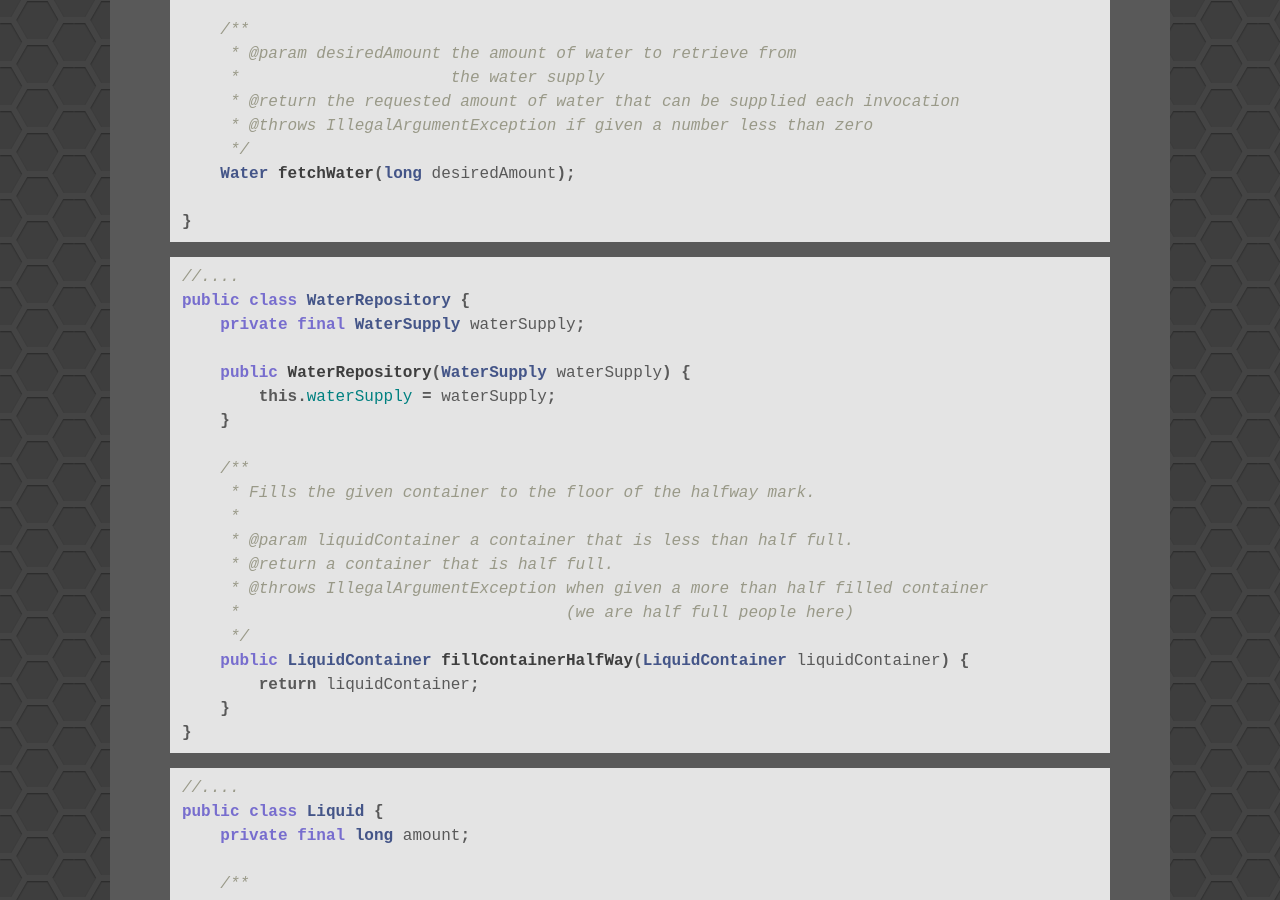
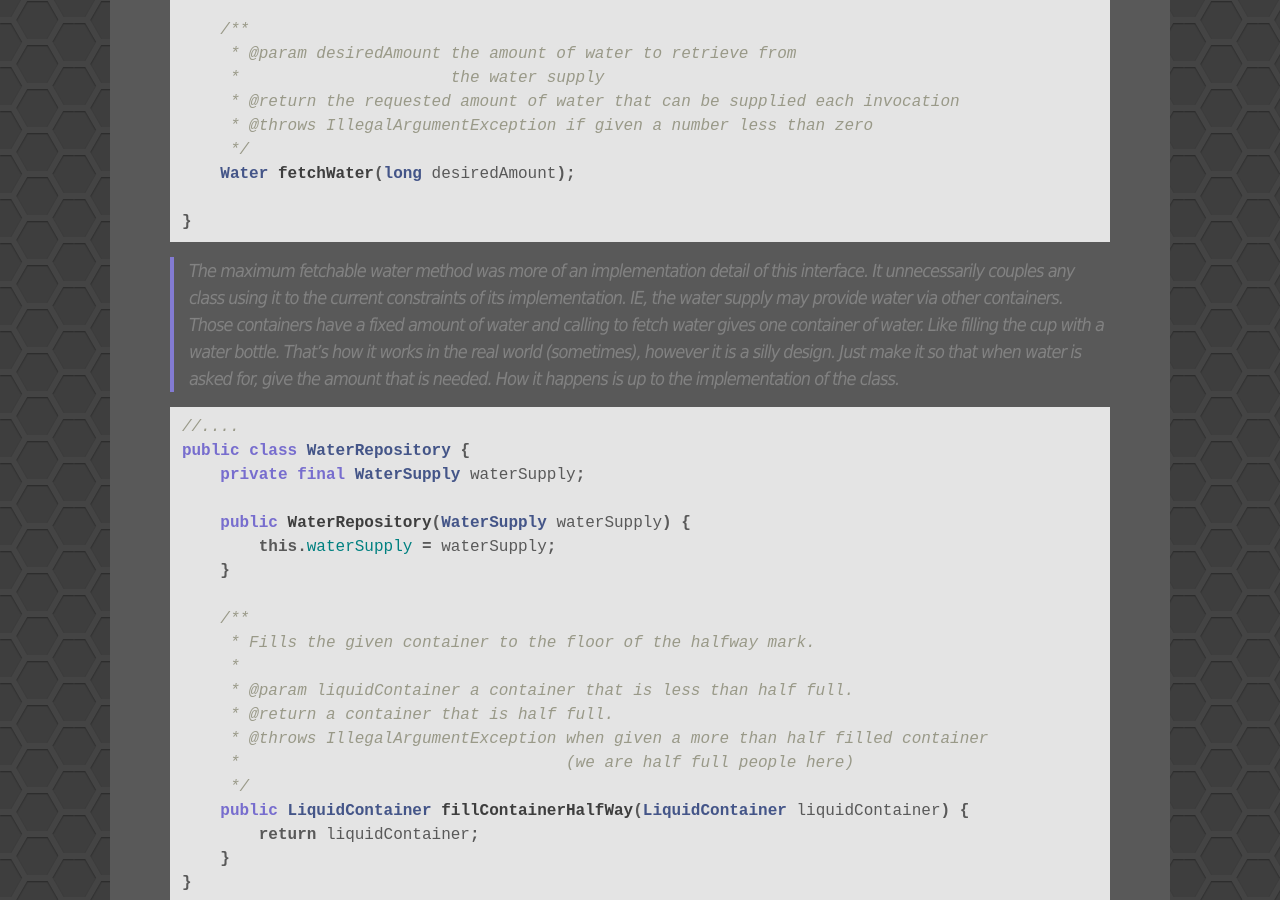
Before and after one commit to Unthrottled/blog, a Jekyll site: the page built from _posts/2017-12-29-Hydration-Driven-Devolpment.md, in a window 1280 px wide and 900 px high, scrolled down 5722 px. Built offline with Jekyll 4.4.1, drawn with Linux system fonts in a browser that asks for light colours.

Commit message:
words on why water supply changed

```diff
--- a/_posts/2017-12-29-Hydration-Driven-Devolpment.md
+++ b/_posts/2017-12-29-Hydration-Driven-Devolpment.md
@@ -266,6 +266,15 @@ public interface WaterSupply {
 }
 
 {% endhighlight %}
+
+> The maximum fetchable water method was more of an implementation detail of this interface.
+> It unnecessarily couples any class using it to the current constraints of its implementation.
+> IE, the water supply may provide water via other containers.
+> Those containers have a fixed amount of water and calling to fetch water gives one container of water.
+> Like filling the cup with a water bottle.
+> That's how it works in the real world (sometimes), however it is a silly design.
+> Just make it so that when water is asked for, give the amount that is needed.
+> How it happens is up to the implementation of the class.
 
 {% highlight java %}
 //....
```
